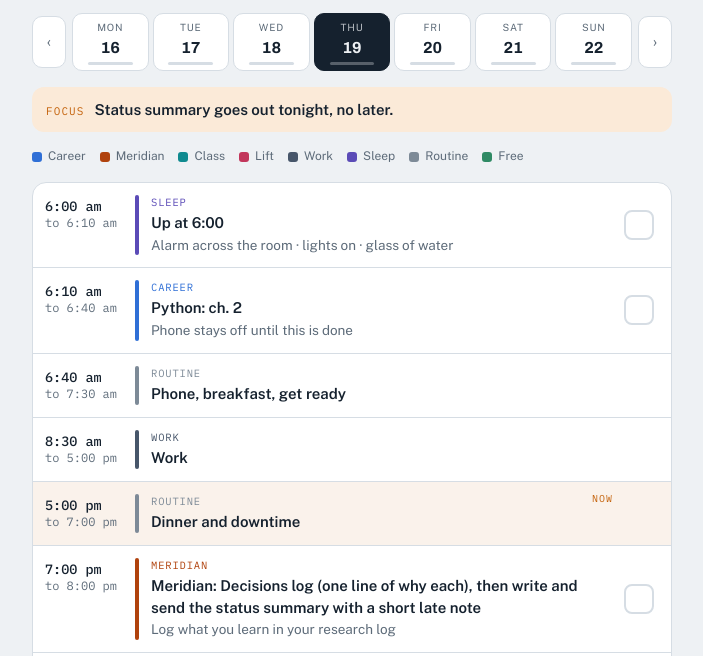
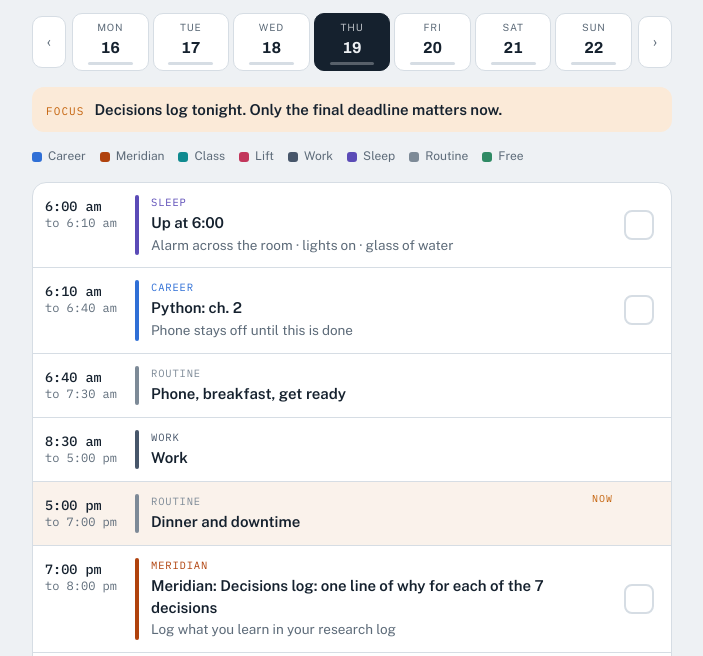
Before and after one commit to mtd-ops/Prop-finder, a plain HTML site: page daybook/index.html in a window 1280 px wide. Shown: the part 144-800 px from the top of the page, without its empty margins (288-991 px from the left). Drawn offline with nearby package versions, Linux system fonts and the light colour scheme.

Commit message:
Daybook: drop optional status summary [skip odds]
Co-Authored-By: Claude Opus 5.5 <noreply@anthropic.com>
Claude-Session: https://claude.ai/code/session_01XZLnPQCLYxvVrFGVcGw4hd

```diff
--- a/daybook/index.html
+++ b/daybook/index.html
@@ -242,7 +242,7 @@ const career = {
 };
 const meridian = {
   "2026-11-18":"Reread the brief and rubric, then list the 7 decisions (a first guess for each is enough)",
-  "2026-11-19":"Decisions log (one line of why each), then write and send the status summary with a short late note",
+  "2026-11-19":"Decisions log: one line of why for each of the 7 decisions",
   "2026-11-20":"MooseFS docs: architecture, metadata, changelogs, metalogger, trash, snapshots",
   "2026-11-21":"Tradeoff tables: target layer and acquisition strategy (Checkpoint 3), then NIST SP 800-86 and RFC 3227",
   "2026-11-22":"After the shift: 1 hr, tradeoff tables for OS, tools, system state",
@@ -264,7 +264,7 @@ const extra = {};
 const focusNotes = {
   "2026-11-17":"Rest night. Nothing due tonight. Lights out 10:30.",
   "2026-11-18":"Restart. 30 minutes of Python this morning and one hour of Meridian tonight. That's the whole day.",
-  "2026-11-19":"Status summary goes out tonight, no later.",
+  "2026-11-19":"Decisions log tonight. Only the final deadline matters now.",
   "2026-11-21":"Checkpoint 3 tables done today. Bed by 8:30 for the early Sunday.",
   "2026-11-25":"Draft goes out for feedback.",
   "2026-11-26":"Thanksgiving. No study. Keep the wake time near 7:00.",
```
